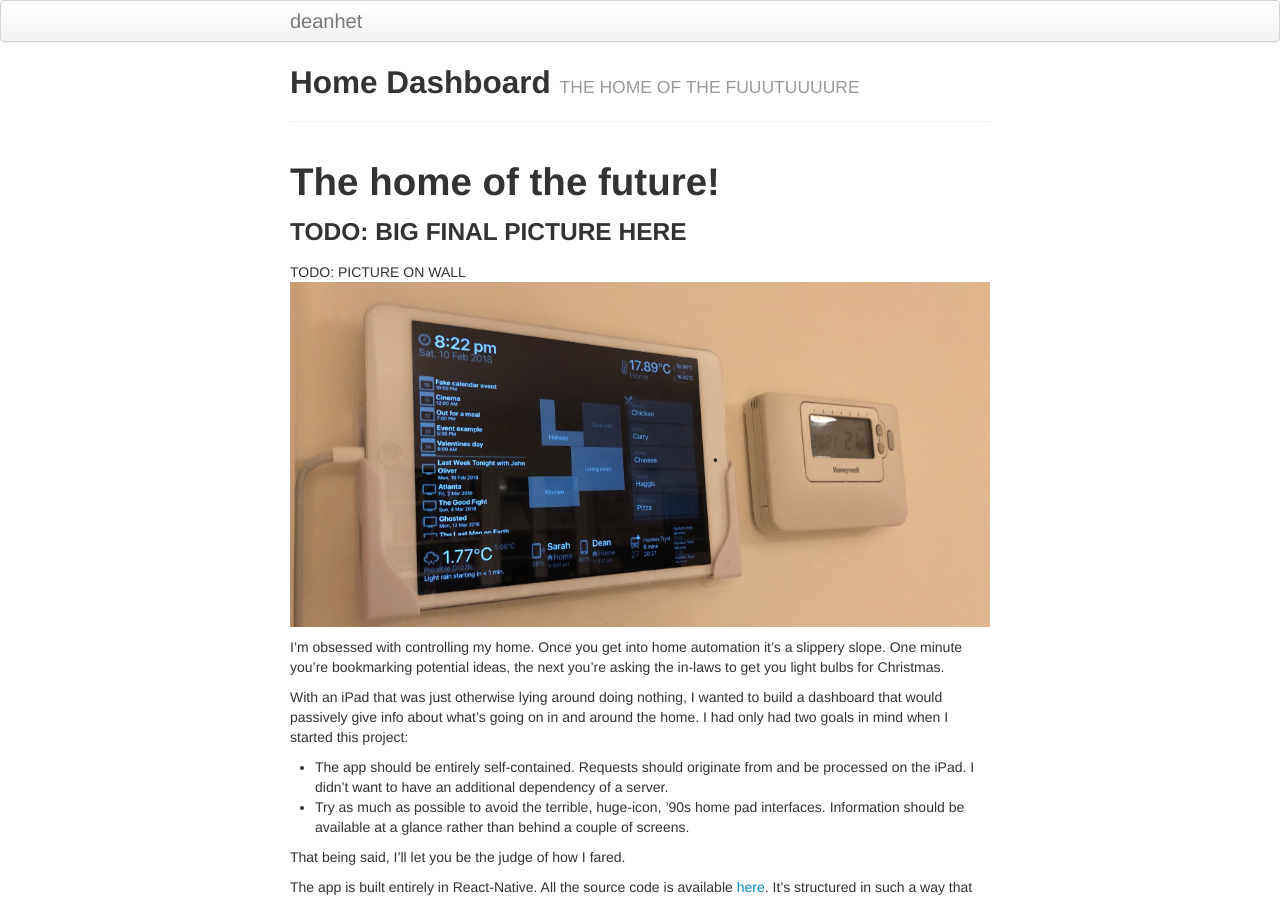
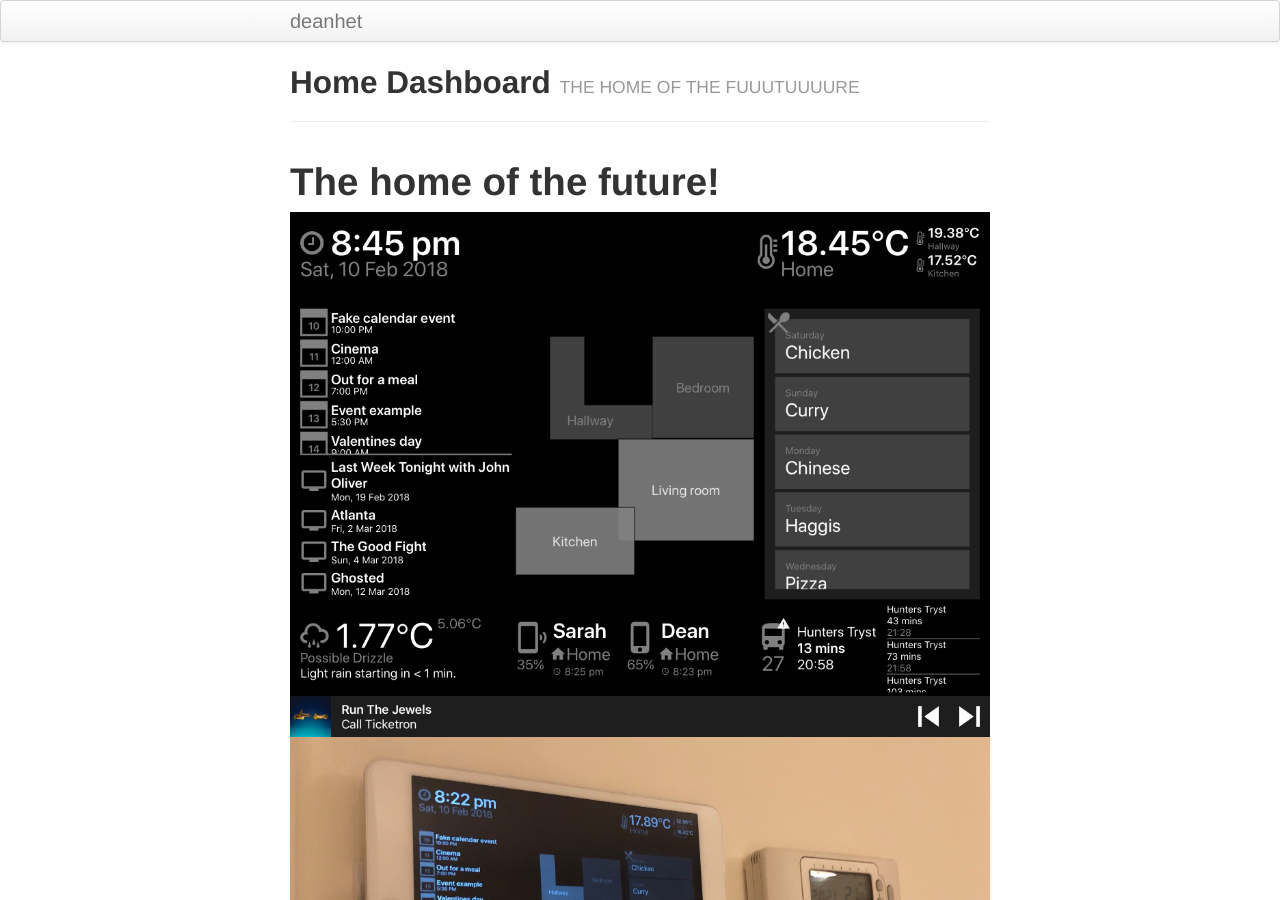
Before and after one commit to deanhet/home-dashboard, a Jekyll site: the page built from index.md, in a window 1280 px wide and 900 px high. Built offline with Jekyll 4.4.1, drawn with Linux system fonts in a browser that asks for light colours.

Commit message:
Final screenshots

```diff
--- a/index.md
+++ b/index.md
@@ -7,8 +7,7 @@ description: A react-native dashboard to show what's going on in the house
 
 # The home of the future!
 
-### TODO: BIG FINAL PICTURE HERE
-TODO: PICTURE ON WALL
+![app-screen](assets/images/app-screen.jpg)
 ![wall-mounted](assets/images/wall-mounted.jpg)
 
 
```
Also changed, not shown: assets/images/app-screen.jpg (added).
